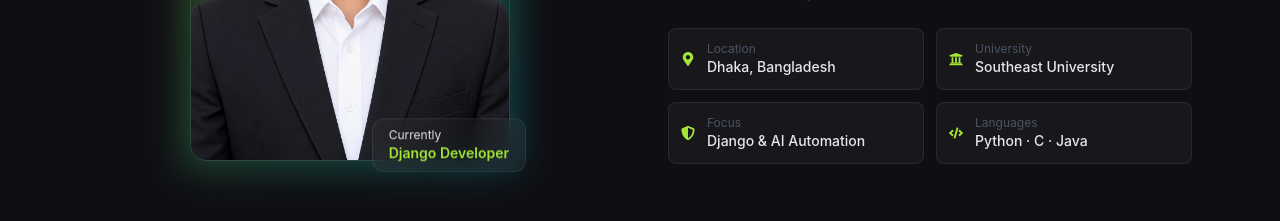
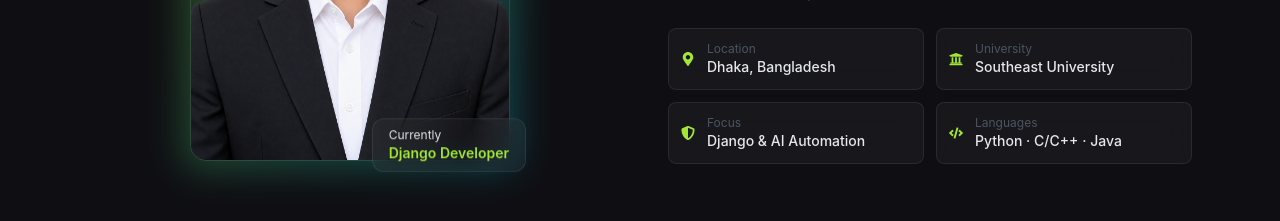
Before and after one commit to ARIF-RAUGIR/portfolio, a React (Create React App) app: page / in a window 1280 px wide. Shown: the part 1260-1481 px from the top of the page. Built offline with nearby package versions, Linux system fonts and the light colour scheme.

Commit message:
about section

```diff
--- a/src/components/About.jsx
+++ b/src/components/About.jsx
@@ -75,7 +75,7 @@ export default function About() {
                 { icon: <FaMapMarkerAlt />, label: "Location", value: "Dhaka, Bangladesh" },
                 { icon: <FaUniversity />, label: "University", value: "Southeast University" },
                 { icon: <FaShieldAlt />, label: "Focus", value: "Django & AI Automation" },
-                { icon: <FaCode />, label: "Languages", value: "Python · C · Java" },
+                { icon: <FaCode />, label: "Languages", value: "Python · C/C++ · Java" },
               ].map((item) => (
                 <div key={item.label} className="glass rounded-lg p-3 flex items-center gap-3">
                   <span className="text-lime-400 text-sm">{item.icon}</span>
```
